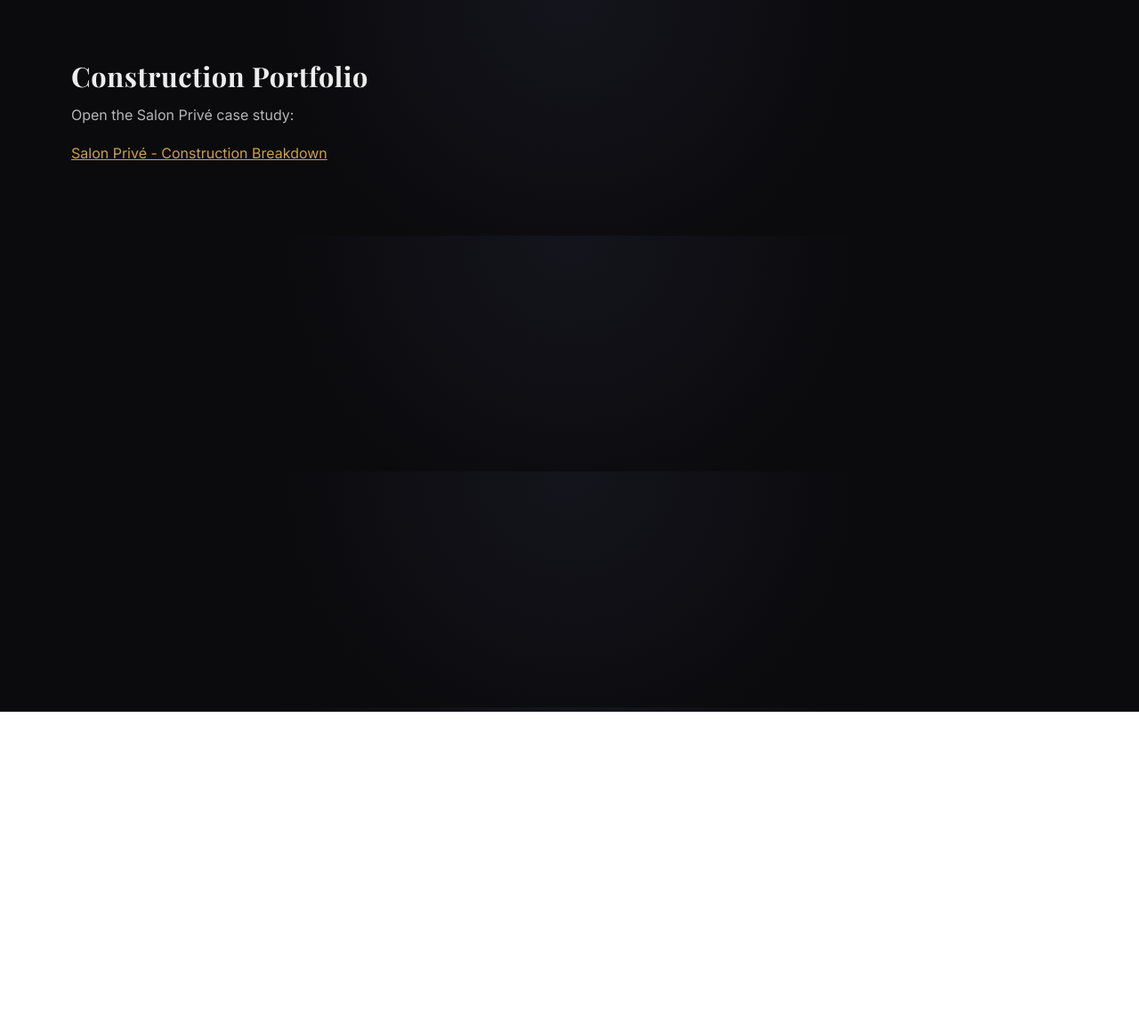
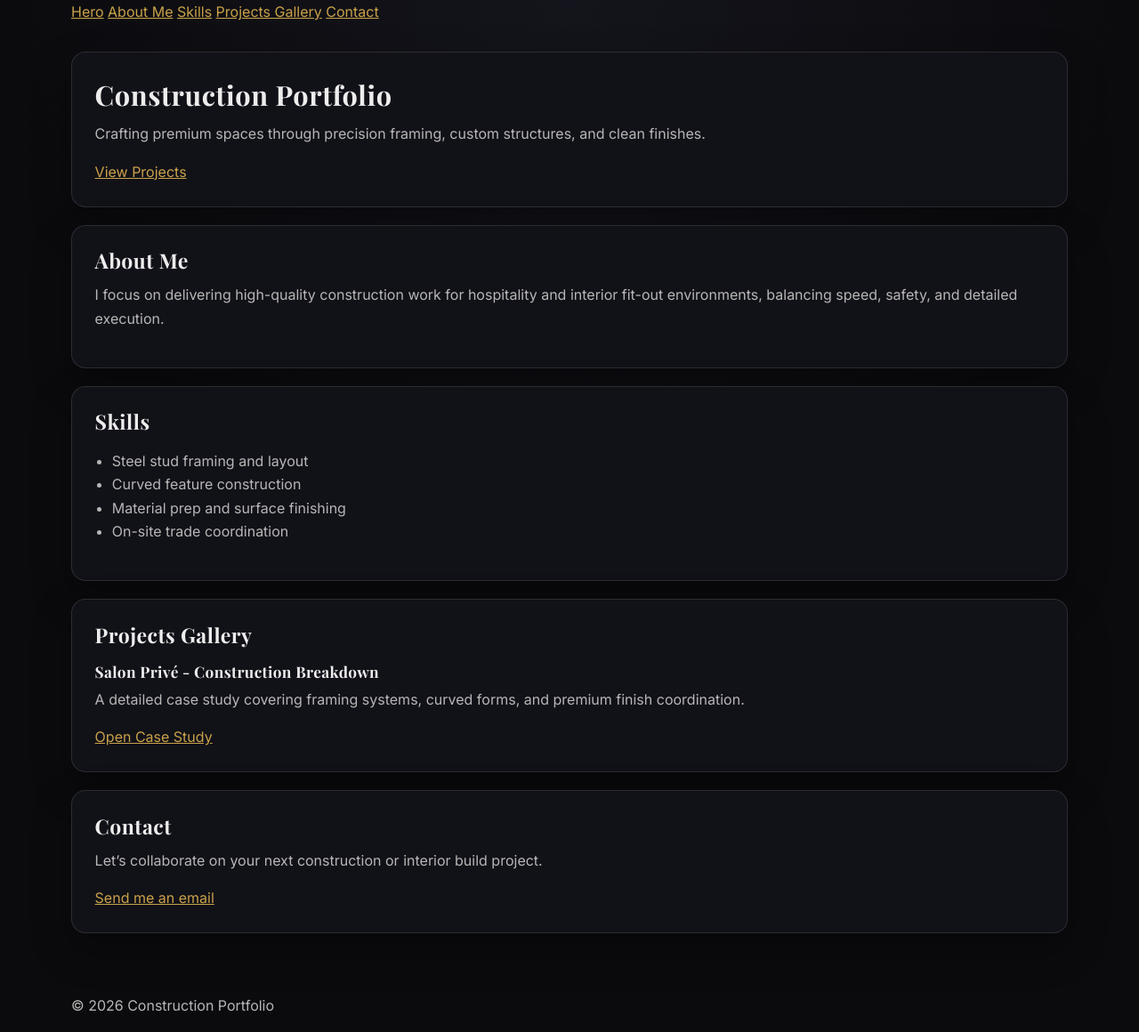
Before and after one commit to GlaiconCesar/Construction-Portfolio, a website: page index.html in a window 1280 px wide. Shown: the whole page at 89% size. Before the commit the page ends 800 px from the top, so only its background shows below. Drawn offline with nearby package versions, Linux system fonts and the light colour scheme.

Commit message:
Build semantic i18n home page sections

```diff
--- a/index.html
+++ b/index.html
@@ -3,8 +3,12 @@
   <head>
     <meta charset="utf-8" />
     <meta name="viewport" content="width=device-width, initial-scale=1" />
-    <title>Construction Portfolio</title>
-    <meta name="description" content="Construction portfolio case studies." />
+    <title data-i18n="home.meta.title" data-fallback="Construction Portfolio | Home">Construction Portfolio | Home</title>
+    <meta
+      name="description"
+      content="Explore a construction portfolio featuring project case studies, core skills, and contact information."
+      data-i18n-content="home.meta.description"
+    />
     <link rel="preconnect" href="https://fonts.googleapis.com" />
     <link rel="preconnect" href="https://fonts.gstatic.com" crossorigin />
     <link
@@ -12,12 +16,86 @@
       rel="stylesheet"
     />
     <link rel="stylesheet" href="assets/css/styles.css" />
+    <script defer src="assets/js/i18n.js"></script>
   </head>
   <body>
-    <main id="main" class="container" style="padding-top: 4rem; padding-bottom: 4rem">
-      <h1>Construction Portfolio</h1>
-      <p>Open the Salon Privé case study:</p>
-      <p><a href="projects/salon-prive.html">Salon Privé - Construction Breakdown</a></p>
+    <a class="skip-link" href="#main" data-i18n="a11y.skip" data-fallback="Skip to main content">Skip to main content</a>
+
+    <header>
+      <nav aria-label="Primary" class="container">
+        <a href="#hero" data-i18n="home.nav.hero" data-fallback="Hero">Hero</a>
+        <a href="#about" data-i18n="home.nav.about" data-fallback="About Me">About Me</a>
+        <a href="#skills" data-i18n="home.nav.skills" data-fallback="Skills">Skills</a>
+        <a href="#projects" data-i18n="home.nav.projects" data-fallback="Projects Gallery">Projects Gallery</a>
+        <a href="#contact" data-i18n="home.nav.contact" data-fallback="Contact">Contact</a>
+      </nav>
+    </header>
+
+    <main id="main">
+      <section id="hero" class="container" aria-labelledby="hero-heading">
+        <h1 id="hero-heading" data-i18n="home.hero.title" data-fallback="Construction Portfolio">Construction Portfolio</h1>
+        <p data-i18n="home.hero.body" data-fallback="Crafting premium spaces through precision framing, custom structures, and clean finishes.">
+          Crafting premium spaces through precision framing, custom structures, and clean finishes.
+        </p>
+        <a href="#projects" data-i18n="home.hero.cta" data-fallback="View Projects">View Projects</a>
+      </section>
+
+      <section id="about" class="container" aria-labelledby="about-heading">
+        <h2 id="about-heading" data-i18n="home.about.title" data-fallback="About Me">About Me</h2>
+        <p
+          data-i18n="home.about.body"
+          data-fallback="I focus on delivering high-quality construction work for hospitality and interior fit-out environments, balancing speed, safety, and detailed execution."
+        >
+          I focus on delivering high-quality construction work for hospitality and interior fit-out environments, balancing speed, safety, and detailed execution.
+        </p>
+      </section>
+
+      <section id="skills" class="container" aria-labelledby="skills-heading">
+        <h2 id="skills-heading" data-i18n="home.skills.title" data-fallback="Skills">Skills</h2>
+        <ul>
+          <li data-i18n="home.skills.items.0" data-fallback="Steel stud framing and layout">Steel stud framing and layout</li>
+          <li data-i18n="home.skills.items.1" data-fallback="Curved feature construction">Curved feature construction</li>
+          <li data-i18n="home.skills.items.2" data-fallback="Material prep and surface finishing">Material prep and surface finishing</li>
+          <li data-i18n="home.skills.items.3" data-fallback="On-site trade coordination">On-site trade coordination</li>
+        </ul>
+      </section>
+
+      <section id="projects" class="container" aria-labelledby="projects-heading">
+        <h2 id="projects-heading" data-i18n="home.projects.title" data-fallback="Projects Gallery">Projects Gallery</h2>
+        <div>
+          <article aria-labelledby="project-salon-title">
+            <h3 id="project-salon-title" data-i18n="home.projects.salon.title" data-fallback="Salon Privé - Construction Breakdown">
+              Salon Privé - Construction Breakdown
+            </h3>
+            <p
+              data-i18n="home.projects.salon.body"
+              data-fallback="A detailed case study covering framing systems, curved forms, and premium finish coordination."
+            >
+              A detailed case study covering framing systems, curved forms, and premium finish coordination.
+            </p>
+            <a href="projects/salon-prive.html" data-i18n="home.projects.salon.link" data-fallback="Open Case Study">Open Case Study</a>
+          </article>
+        </div>
+      </section>
+
+      <section id="contact" class="container" aria-labelledby="contact-heading">
+        <h2 id="contact-heading" data-i18n="home.contact.title" data-fallback="Contact">Contact</h2>
+        <p data-i18n="home.contact.body" data-fallback="Let’s collaborate on your next construction or interior build project.">
+          Let’s collaborate on your next construction or interior build project.
+        </p>
+        <a href="mailto:contact@example.com" data-i18n="home.contact.cta" data-fallback="Send me an email">Send me an email</a>
+      </section>
     </main>
+
+    <footer class="container">
+      <p>
+        © <span id="year"></span>
+        <span data-i18n="home.footer.rights" data-fallback="Construction Portfolio">Construction Portfolio</span>
+      </p>
+    </footer>
+
+    <script>
+      document.getElementById('year').textContent = new Date().getFullYear();
+    </script>
   </body>
 </html>
```
